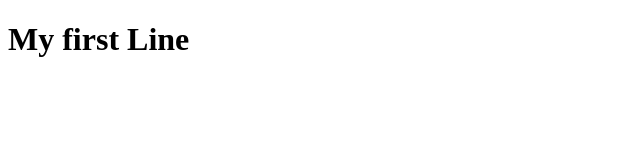
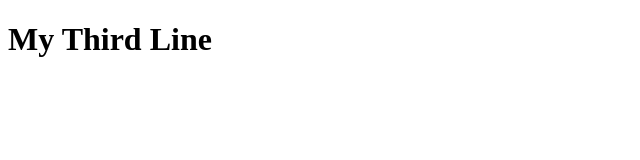
Before and after one commit to pramodh6/First, a plain HTML site: page third.html in a window 1280 px wide. Shown: the whole page, without its empty margins (0-640 px from the left). Drawn offline with Linux system fonts and the light colour scheme.

Commit message:
Update third.html

```diff
--- a/third.html
+++ b/third.html
@@ -1,9 +1,9 @@
 <!DOCTYPE html>
 <html>
 <head>
-<title>My first Line</title>
+<title>My Third Line</title>
 </head>
 <body>
-<h1>My first Line</h1>
+<h1>My Third Line</h1>
 </body>
 </html>
```
